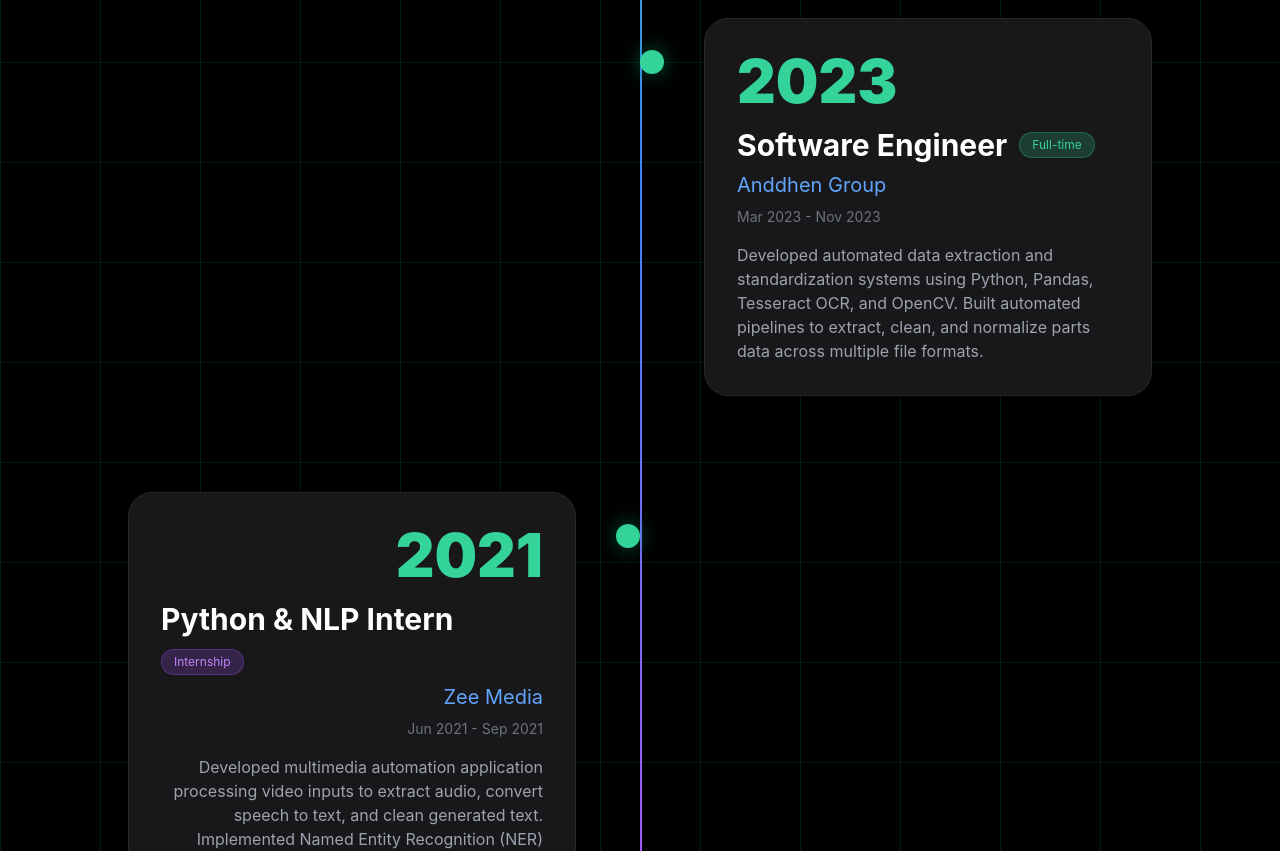
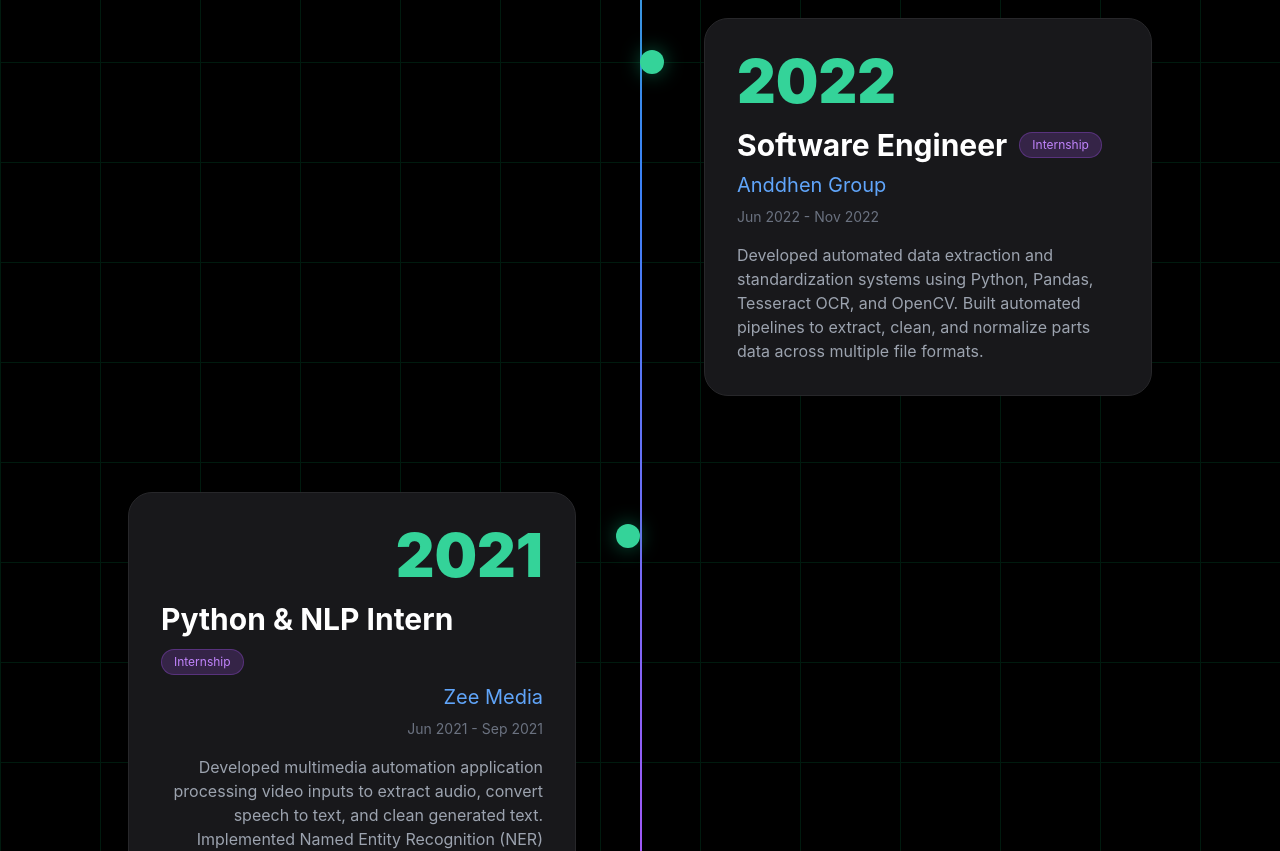
Before and after one commit to GundlaTrinath/Trinathportfolio, a React (Create React App) app: page / in a window 1280 px wide. Shown: the part 5340-6191 px from the top of the page. Built offline with nearby package versions, Linux system fonts and the light colour scheme.

Commit message:
Update App.jsx

```diff
--- a/src/App.jsx
+++ b/src/App.jsx
@@ -582,12 +582,12 @@
       type: "Full-time",
     },
     {
-      year: "2023",
+      year: "2022",
       role: "Software Engineer",
       company: "Anddhen Group",
-      duration: "Mar 2023 - Nov 2023",
+      duration: "Jun 2022 - Nov 2022",
       desc: "Developed automated data extraction and standardization systems using Python, Pandas, Tesseract OCR, and OpenCV. Built automated pipelines to extract, clean, and normalize parts data across multiple file formats.",
-      type: "Full-time",
+      type: "Internship",
     },
     {
       year: "2021",
```
